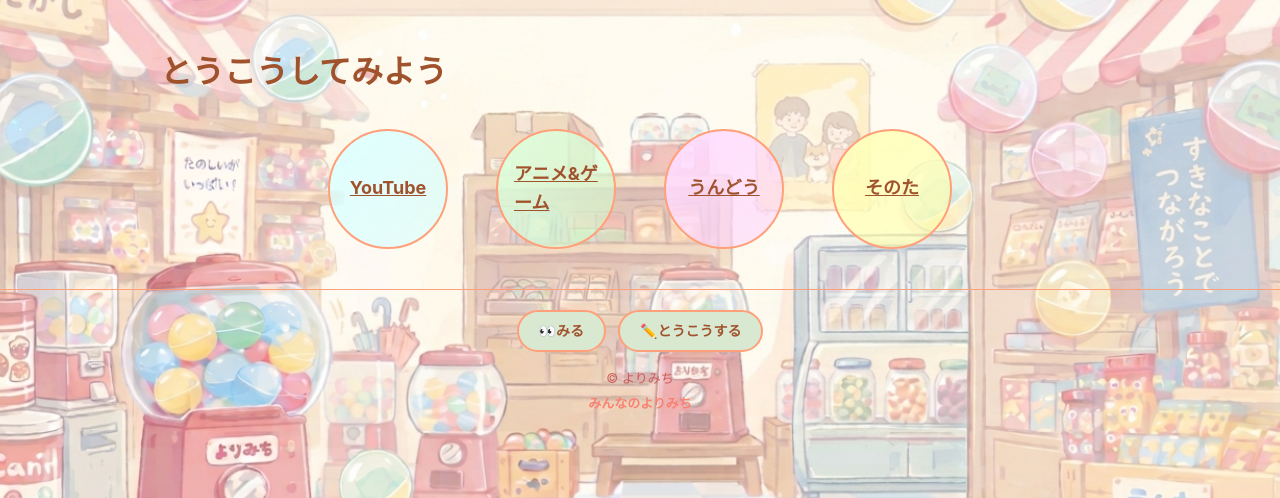
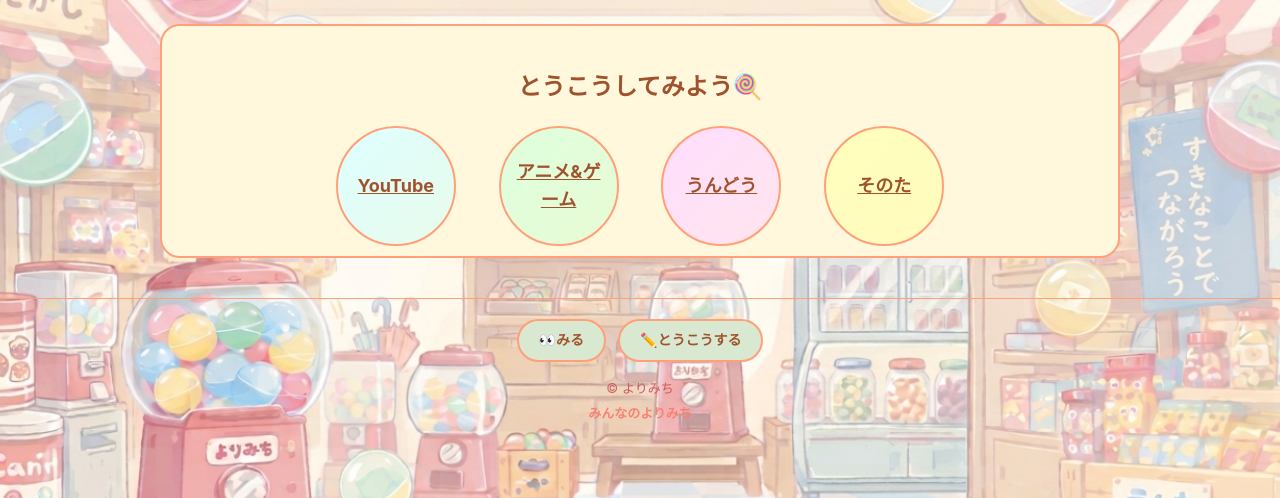
Before and after one commit to E-team-RT/E-team-Hackathon, a Flask app: template SNSApp/templates/post/posts.html in a window 1280 px wide. Shown: the part 119-617 px from the top of the page. Run offline with Flask 2, Linux system fonts and the light colour scheme; the template is opened without the code that fills it, so the values that code supplies are empty; some libraries are stand-ins or nearby versions.

Commit message:
home.htmlと同じようにカードを出しました

```diff
--- a/SNSApp/templates/post/posts.html
+++ b/SNSApp/templates/post/posts.html
@@ -8,11 +8,11 @@
 {% endblock %}
 
 	{# カテゴリボタン等home.htmlと合わせています #}
+	{# カテゴリ選択のカード #}
 {% block content %}
-<h1>とうこうしてみよう</h1>
-
-
-<div class="category-section">
+<div class="search-area">
+	<section class="category-section">
+<h2>とうこうしてみよう🍭</h2>
 	{# カテゴリ選択仮置き #}
 	<div class="category-list">
 	<a class="category-button {% if category == '1' %}active{% endif %}" href="/posts/1">YouTube</a>
@@ -20,11 +20,14 @@
 	<a class="category-button {% if category == '3' %}active{% endif %}" href="/posts/3">うんどう</a>
 	<a class="category-button {% if category == '4' %}active{% endif %}" href="/posts/4">そのた</a>
 </div>
-</div>
+	</section>
+	</div>
 	{# Flaskの変数名が不明 #}
 {% if category %}
+<div class="posts-area">
 	{# カテゴリが選択されているとフォームを出す #}
-	<p>{{ category_name }}</p>
+	<h2>🍀{{ category_name }}のよりみち🍀</h2>
 	{% include 'post/post.html' %}
+	</div>
 	{% endif %}
 {% endblock %}
```
